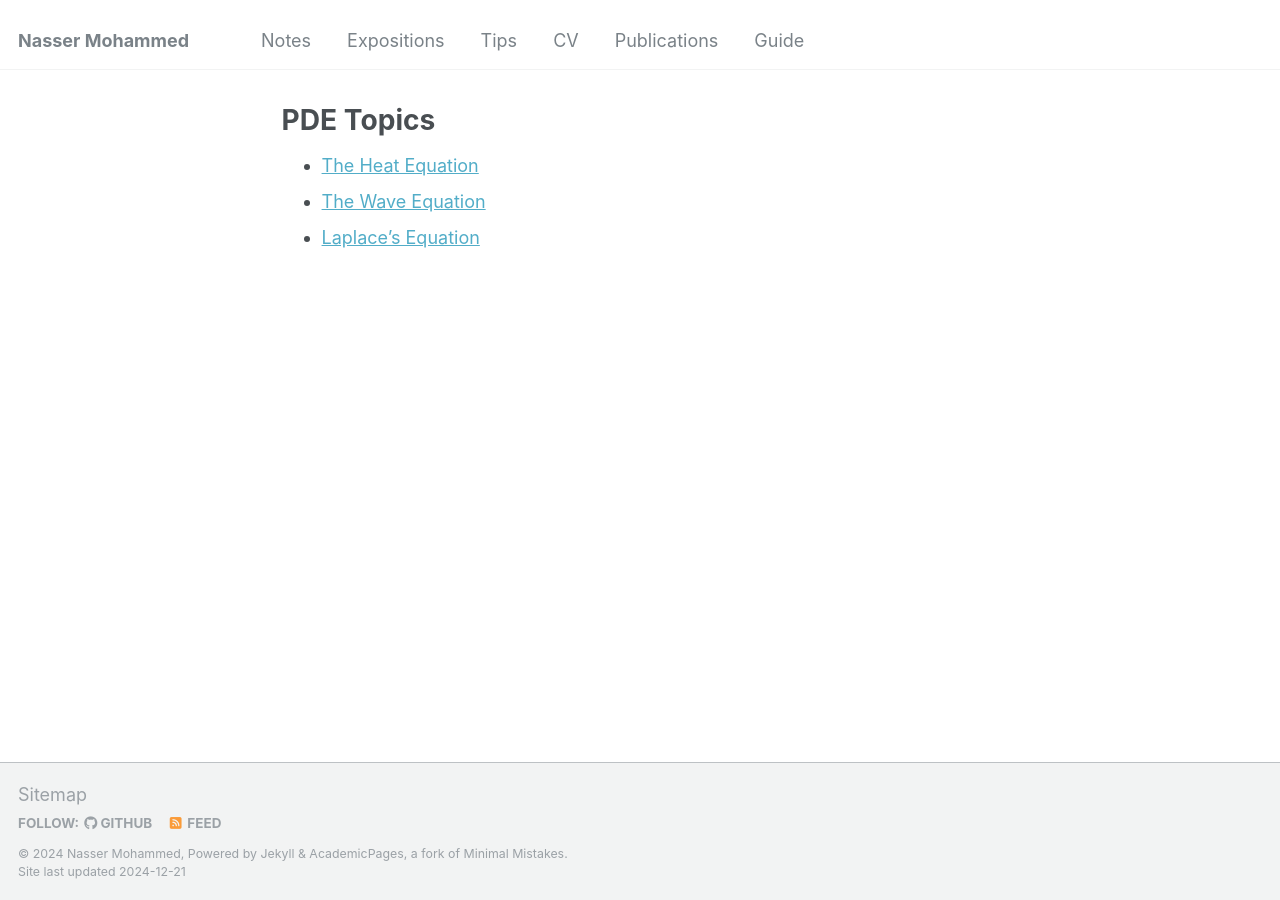
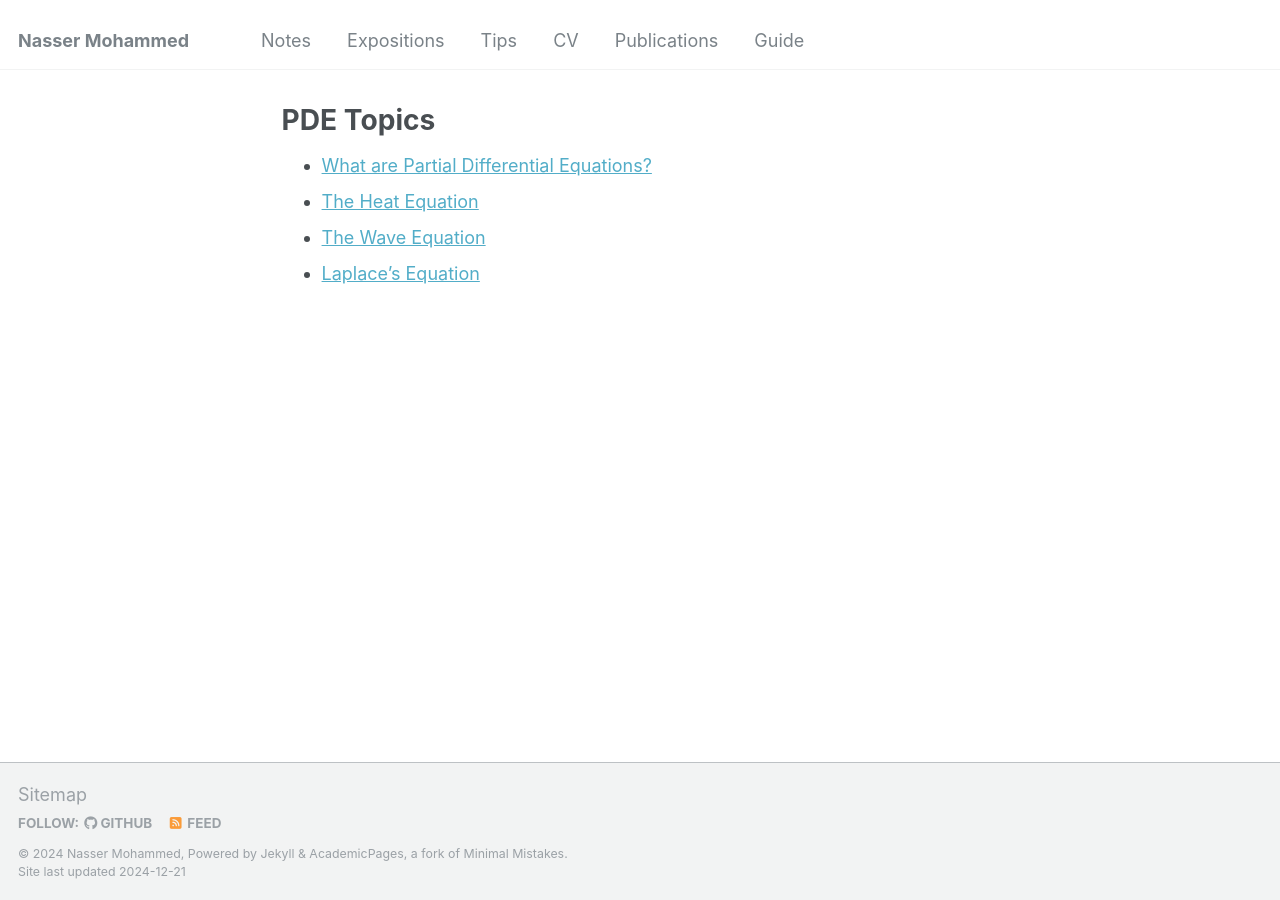
Before and after one commit to Nasser-Mohammed/Nasser-Mohammed.github.io, a Jekyll site: the page built from _pages/notes/pde/nav.md, in a window 1280 px wide. Built offline with Jekyll 4.4.1, drawn with Linux system fonts in a browser that asks for light colours.

Commit message:
Update nav.md

```diff
--- a/_pages/notes/pde/nav.md
+++ b/_pages/notes/pde/nav.md
@@ -5,6 +5,7 @@ permalink: /notes/pde-nav/
 author_profile: false
 ---
 
+- [What are Partial Differential Equations?](intro2pde.md)
 - [The Heat Equation](heatequation.md)
 - [The Wave Equation](waveequation.md)
 - [Laplace's Equation](laplaceequation.md)
```
